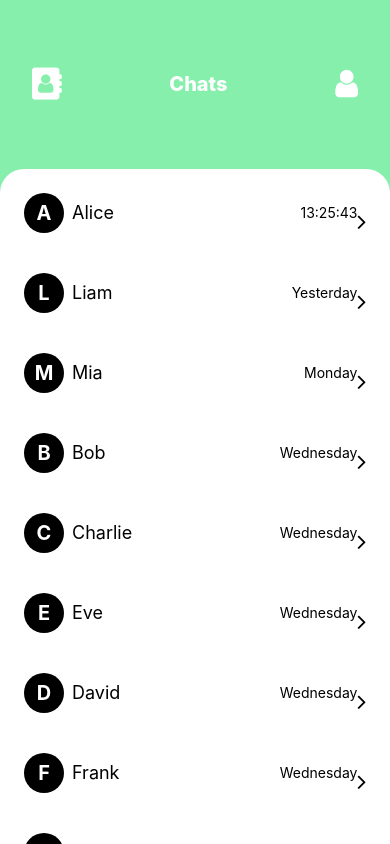
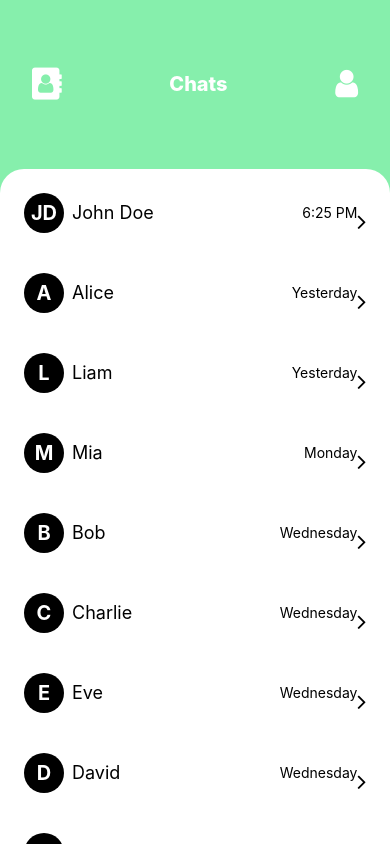
Before and after one commit to SE3A04-Project-Team/secure-chat-app, a React Native app in the folder app/: screen /ChatSelectionScreen in a window 390 px wide. Built offline with nearby package versions, Linux system fonts and the light colour scheme.

Commit message:
added date formatting similar to iMessage

```diff
--- a/app/screens/ChatSelectionScreen.jsx
+++ b/app/screens/ChatSelectionScreen.jsx
@@ -11,17 +11,17 @@ const ChatSelectionScreen = ({ navigation }) => {
         {
             id: 1,
             name: 'John Doe',
-            timeOfLastMessage: '2012-04-23T18:25:43.511Z', // ISO 8601 format
+            timeOfLastMessage: '2024-04-03T18:25:43.511Z', // ISO 8601 format
         },
         {
             id: 2,
             name: 'Jane Doe',
-            timeOfLastMessage: '2024-03-21T14:25:43.511Z',
+            timeOfLastMessage: '2024-02-21T14:25:43.511Z',
         },
         {
             id: 3,
             name: 'Alice',
-            timeOfLastMessage: '2024-04-03T13:25:43.511Z',
+            timeOfLastMessage: '2024-04-02T13:25:43.511Z',
         },
         {
             id: 4,
@@ -106,7 +106,12 @@ const ChatSelectionScreen = ({ navigation }) => {
 
         // Check if the date is within the current day (0-24h)
         if (dateObject.getDate() === currentDate.getDate() && dateObject.getMonth() === currentDate.getMonth() && dateObject.getFullYear() === currentDate.getFullYear()) {
-            return `${dateObject.getHours().toString().padStart(2, '0')}:${dateObject.getMinutes().toString().padStart(2, '0')}:${dateObject.getSeconds().toString().padStart(2, '0')}`;
+            // Format time in 12-hour AM/PM format
+            let hours = dateObject.getHours();
+            const amPm = hours >= 12 ? 'PM' : 'AM';
+            hours = hours % 12 || 12;
+            const minutes = dateObject.getMinutes().toString().padStart(2, '0');
+            return `${hours}:${minutes} ${amPm}`;
         }
 
         // Check if the date was yesterday
```
